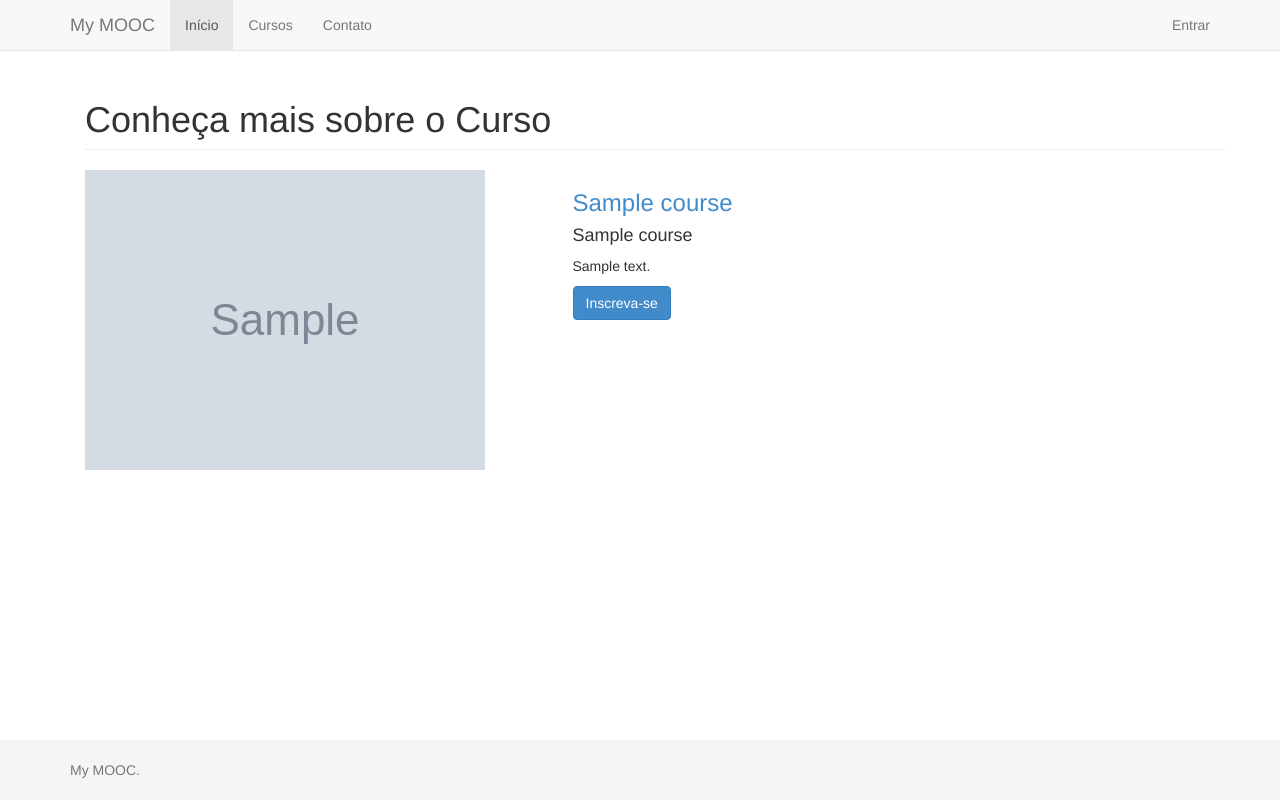
After one commit to ewertoncodes/mooc, a Django app: a page that uses mooc/core/templates/base.html in a window 1280 px wide. The commit adds this page. Run offline with Django 3.2, Linux system fonts and the light colour scheme; tables that the repository leaves empty hold one stand-in row (values such as "Sample post"); grey boxes marked "Sample" are stand-in pictures; some libraries are stand-ins or nearby versions.

Commit message:
add details.html

```diff
--- a/mooc/core/templates/base.html
+++ b/mooc/core/templates/base.html
@@ -35,7 +35,7 @@
         <div class="collapse navbar-collapse">
           <ul class="nav navbar-nav">
             <li class="active"><a href="{% url 'core:home' %}">Início</a></li>
-            <li><a href="{% url 'courses:index' %}">Curso</a></li>
+            <li><a href="{% url 'courses:index' %}">Cursos</a></li>
             <li><a href="{% url 'core:contact' %}">Contato</a></li>
           </ul>
           <ul class="nav navbar-nav navbar-right">
--- a/mooc/courses/models.py
+++ b/mooc/courses/models.py
@@ -16,6 +16,7 @@ class Course(models.Model):
     subtitle = models.CharField('Subtítulo', max_length=100)
     slug = models.SlugField('Atalho')
     description = models.TextField('Descrição', blank=True)
+    about = models.TextField('Sobre o curso',blank=True)
     start_date = models.DateField(
         'Data de Início', null=True, blank=True
     )
@@ -34,6 +35,11 @@ class Course(models.Model):
     def __str__(self):
     	return self.name
 
+
+    @models.permalink
+    def get_absolute_url(self):
+        return ('courses:details', (), {'slug': self.slug})
+
     class Meta:
     	verbose_name = 'Curso'
     	verbose_name_plural = 'Cursos'
--- /dev/null
+++ b/mooc/courses/templates/courses/details.html
@@ -0,0 +1,32 @@
+{% extends "base.html" %}
+
+{%load static%}
+
+{%block container%}
+    <div class="container">
+        <div class="row">
+            <div class="col-lg-12">
+                <h1 class="page-header">Conheça mais sobre o Curso
+
+                </h1>
+            </div>
+        </div>
+        <div class="row">
+                <div class="col-lg-5 col-md-5">
+                    <a href="#">
+                    {% if course.image %}
+                        <img class="img-responsive" src="{{course.image.url}}" alt="{{course.name}}">
+                    {% else %}
+                        <img class="img-responsive" src="{% static 'img/course-image.png' %}" alt="{{course.name}}">
+                    </a>
+                    {% endif %}
+                </div>
+                <div class="col-lg-7 col-md-7">
+                    <h3><a href="">{{course.name}}</a></h3>
+                    <h4>{{course.subtitle}}</h4>
+                    {{course.about|linebreaks}}
+                    <a class="btn btn-primary" href="#">Inscreva-se</a>
+                </div>
+          </div>
+    </div>
+{% endblock %}
--- a/mooc/courses/templates/courses/index.html
+++ b/mooc/courses/templates/courses/index.html
@@ -31,6 +31,12 @@
                 </div>
             </div>
             <hr>
+            {% empty %}
+            <div class="col-lg-12">
+                <h1 class="page-header">Listagem de cursos do MOOC
+                    <h3><small>Abaixo lista dos cursos disponíveis</small></h3>
+                </h1>
+            </div>
         {% endfor %}
         </div>
 
--- a/mooc/courses/urls.py
+++ b/mooc/courses/urls.py
@@ -3,5 +3,6 @@ from django.conf.urls import patterns, include, url
 
 urlpatterns = patterns('mooc.courses.views',
 	url(r'^$', 'index', name='index'),
+	url(r'^(?P<slug>[\w_-]+)/$', 'details', name='details'),
 
 )
--- a/mooc/courses/views.py
+++ b/mooc/courses/views.py
@@ -1,4 +1,4 @@
-from django.shortcuts import render
+from django.shortcuts import render, get_object_or_404
 
 from .models import Course
 # Create your views here.
@@ -8,6 +8,12 @@ def index(request):
 	context = {
 		'courses':courses
 	}
+	return render(request, template_name, context)
 
-
-	return render(request, template_name, context)
+def details(request, slug):
+     course = get_object_or_404(Course, slug=slug)
+     context = {
+         'course': course
+     }
+     template_name = 'courses/details.html'
+     return render(request, template_name, context)
```
Also changed, not shown: mooc/media/courses/images/python-dev_1.png (added).
